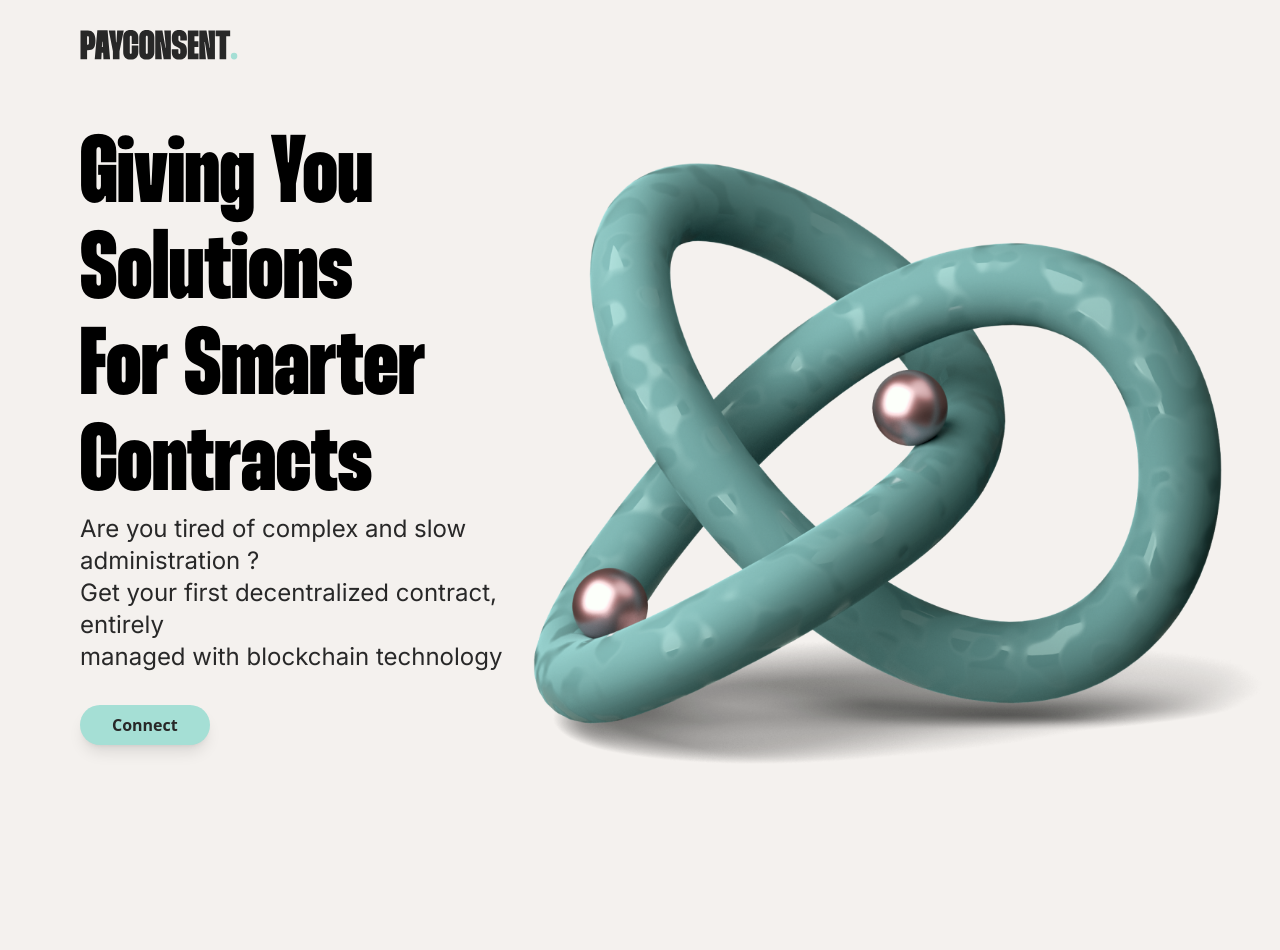
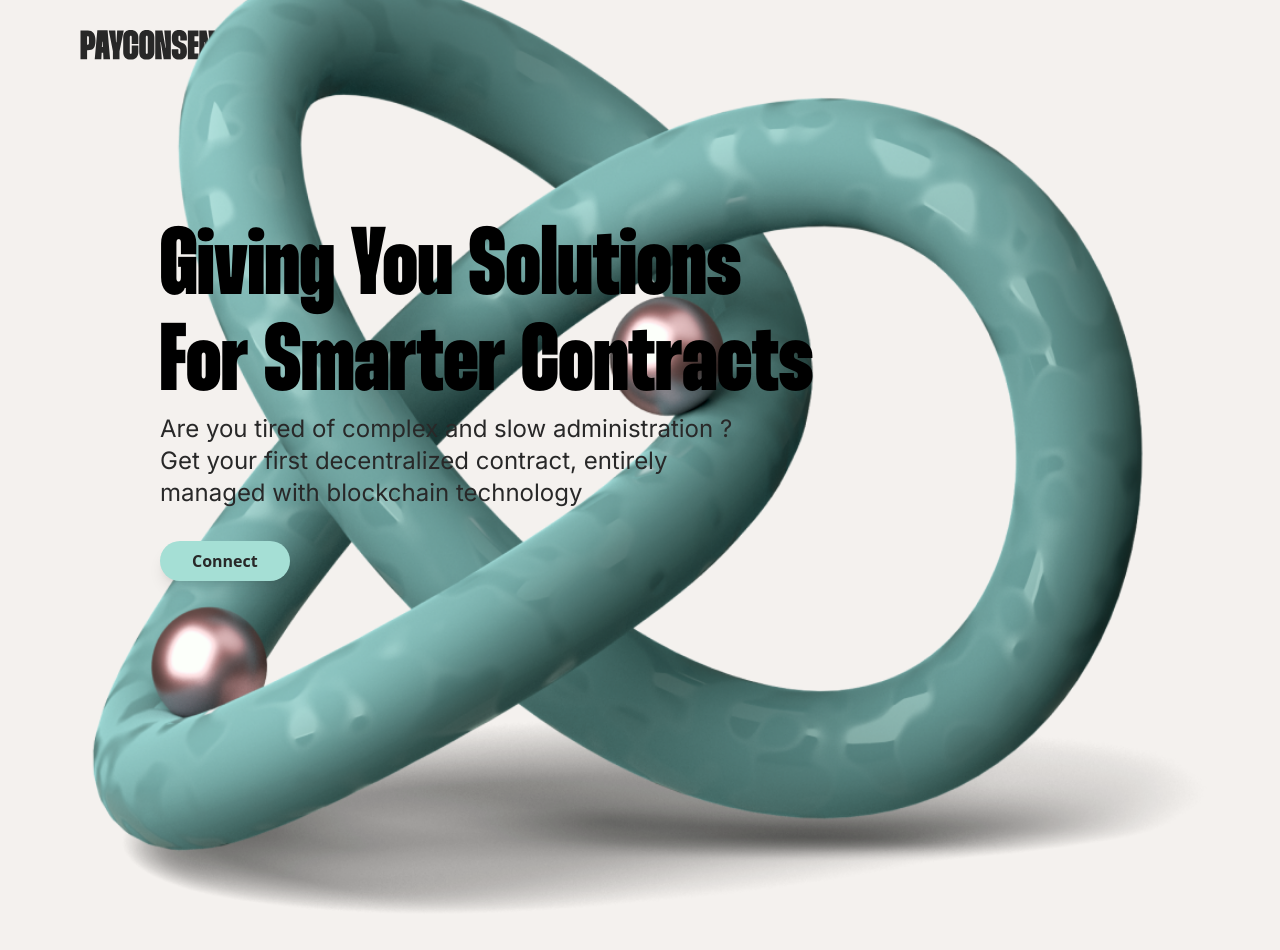
Before and after one commit to ethan0905/Starton_hackathon_2022, a React (Vite) app: page / in a window 1280 px wide. Shown: the top 950 px of the page. Before the commit the page ends 800 px from the top, so only its background shows below. Built offline with nearby package versions, Linux system fonts and the light colour scheme; a web font is replaced by a local one.

Commit message:
main page display v2

```diff
--- a/src/pages/main-page.jsx
+++ b/src/pages/main-page.jsx
@@ -10,8 +10,8 @@ function MainPage() {
         <img src={Logo} alt="Logo" className="h-[30px] ml-[80px] mt-[30px]" />
       </nav>
       {/* <div className="flex flex-row justify-center"> */}
-      <main className="absolute bottom-1.5  w-screen flex-grow flex flex-start justify-center items-center">
-        <div className="relative z-50 text-align-left flex flex-col items-start max-w-[90%] left-20">
+      <main className="absolute bottom-1.5 top-2 w-screen flex-grow flex flex-start justify-center items-center">
+        <div className="absolute z-50 text-align-left flex flex-col items-start max-w-[90%] left-40">
           <h1 className="w-fit self-center text-3xl sm:text-8xl font-thunder">
             Giving You Solutions <br></br>For Smarter Contracts
           </h1>
@@ -22,8 +22,8 @@ function MainPage() {
           </p>
           <ConnectButton />
         </div>
-        <div ClassName="absolute z-0 ">
-          <img src={abstract}></img>
+        <div className="absolute z-0 right-12">
+          <img src={abstract} className="h-[1120px]"></img>
         </div>
       </main>
       {/* </div> */}
```
